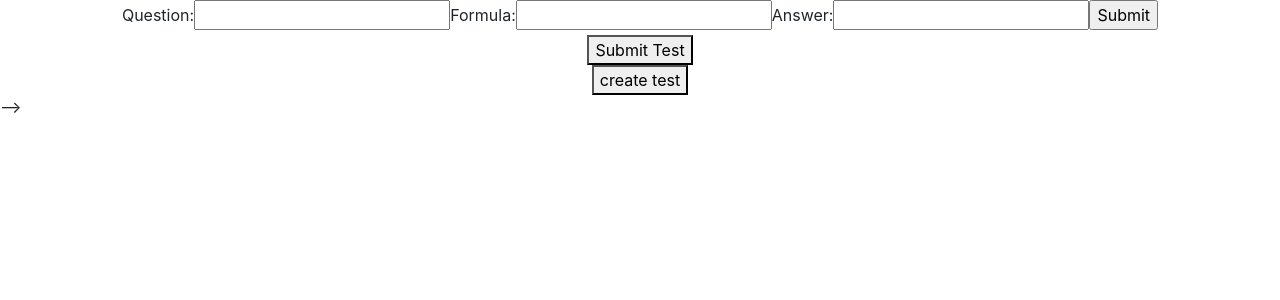
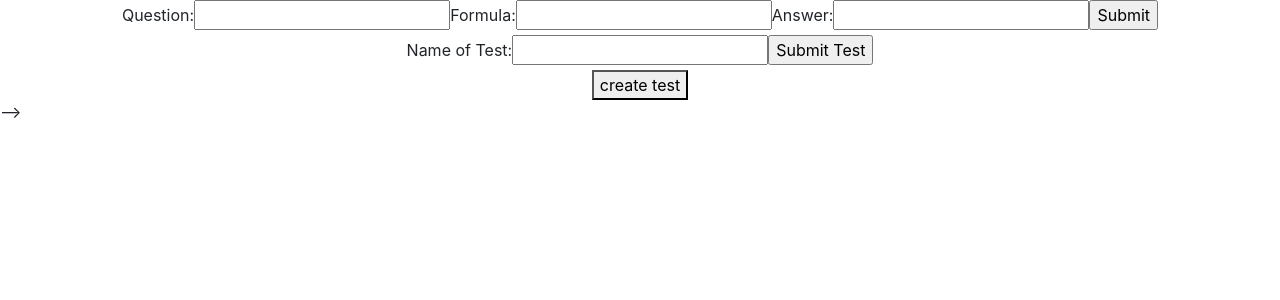
Before and after one commit to dominusmars/easy-math, a React (Create React App) app: page / in a window 1280 px wide. Shown: the top 300 px of the page. Built offline with nearby package versions, Linux system fonts and the light colour scheme.

Commit message:
changed window.data.tests to array

```diff
--- a/src/App.js
+++ b/src/App.js
@@ -17,15 +17,20 @@ window.data = {
           ]
       }
   ],
-  "tests":{
-      "HASHKEY": [
-          {
-              "question":"",
-              "formula":"",
-              "answer":""
-          }
+  "tests":[
+    {
+      "testName": "name",
+      "test": [
+      {
+          "question":"",
+          "formula":"",
+          "answer":""
+      }
       ]
   }
+
+
+  ]
 }
 
 
--- a/src/containers/CreateTest.js
+++ b/src/containers/CreateTest.js
@@ -9,6 +9,7 @@ function CreateTest({ createTest }) {
         nTest.splice(index, 1)
         setTest(nTest)
     }
+
     const addQuestion = (info) => {
         var nTests = [...Test];
         nTests.push({
@@ -21,9 +22,17 @@ function CreateTest({ createTest }) {
         console.log(nTests)
         setTest(nTests)
     }
-    const submitTest = () => {
-        console.log(Test)
-
+    const submitTest = (name) => {
+        if (Test.length < 5) {
+            alert("Test must have more then 5 question")
+            return;
+        }
+        var test = {};
+        test.taskName = name
+        test.test = Test
+        window.data.tests.push(test)
+        console.log(window.data)
+        setTest([])
     }
     return (
         <div>
@@ -41,7 +50,6 @@ function CreateTest({ createTest }) {
                 var matchRegex = /\w+=/gm
                 var newQuestion = question.replace(matchRegex, "")
 
-                console.log(question)
                 addQuestion({
                     qO: oQuestion,
                     q: newQuestion,
@@ -51,17 +59,25 @@ function CreateTest({ createTest }) {
                 })
                 document.getElementById('questionInput').value = '';
                 document.getElementById("formulaInput").value = '';
-                document.getElementById("answerInput").value = ''
+                document.getElementById("answerInput").value = '';
 
             }}>
-                <label htmlFor="question">Question: </label>
-                <input type="text" className="question" id="questionInput" required />
-                <label htmlFor="answer">Formula: </label>
-                <input type="text" className="answer" id="formulaInput" required />
-                <label htmlFor="answer">Answer: </label>
-                <input type="text" className="answer" id="answerInput" required />
+
+                <label htmlFor="questionInput">Question: </label>
+                <input type="text" className="questionInput" id="questionInput" required />
+                <label htmlFor="formulaInput">Formula: </label>
+                <input type="text" className="formulaInput" id="formulaInput" required />
+                <label htmlFor="answerInput">Answer: </label>
+                <input type="text" className="answerInput" id="answerInput" required />
                 <input type="submit" />
             </form>
+            <form onSubmit={(e) => {
+                e.preventDefault()
+                var name = document.getElementById('nameInput').value
+                submitTest(name)
+                document.getElementById('nameInput').value = '';
+            }}>
+
                 {
                     Test.map((question, index) => {
                         return (
@@ -75,9 +91,12 @@ function CreateTest({ createTest }) {
                         )
                     })
                 }
-            <button onClick={() => {
-                submitTest()
-            }}>Submit Test</button>
+                <label htmlFor="nameInput">Name of Test: </label>
+                <input type="text" className="nameInput" id="nameInput" required />
+                <input type="submit" value="Submit Test" />
+
+            </form>
+
 
         </div >
     )
```
Lines whose indentation alone changed are shown as unchanged.
